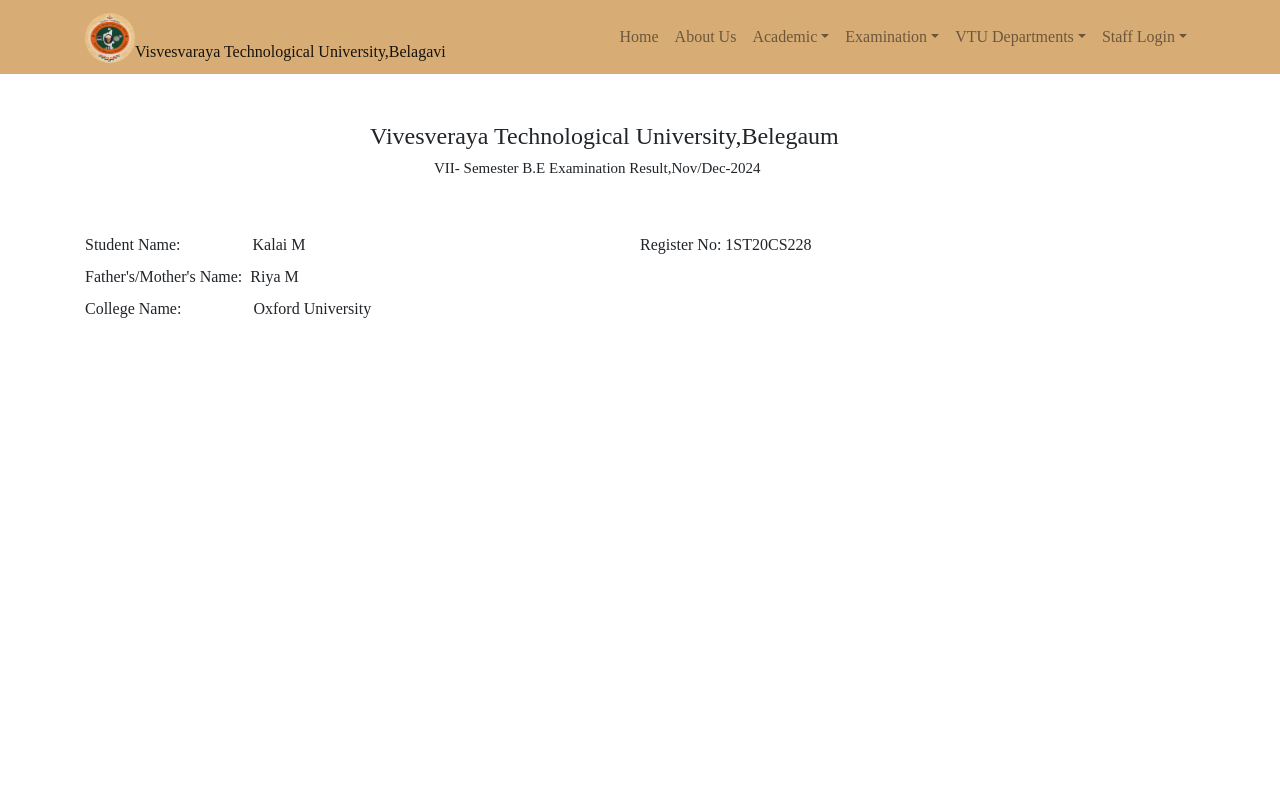
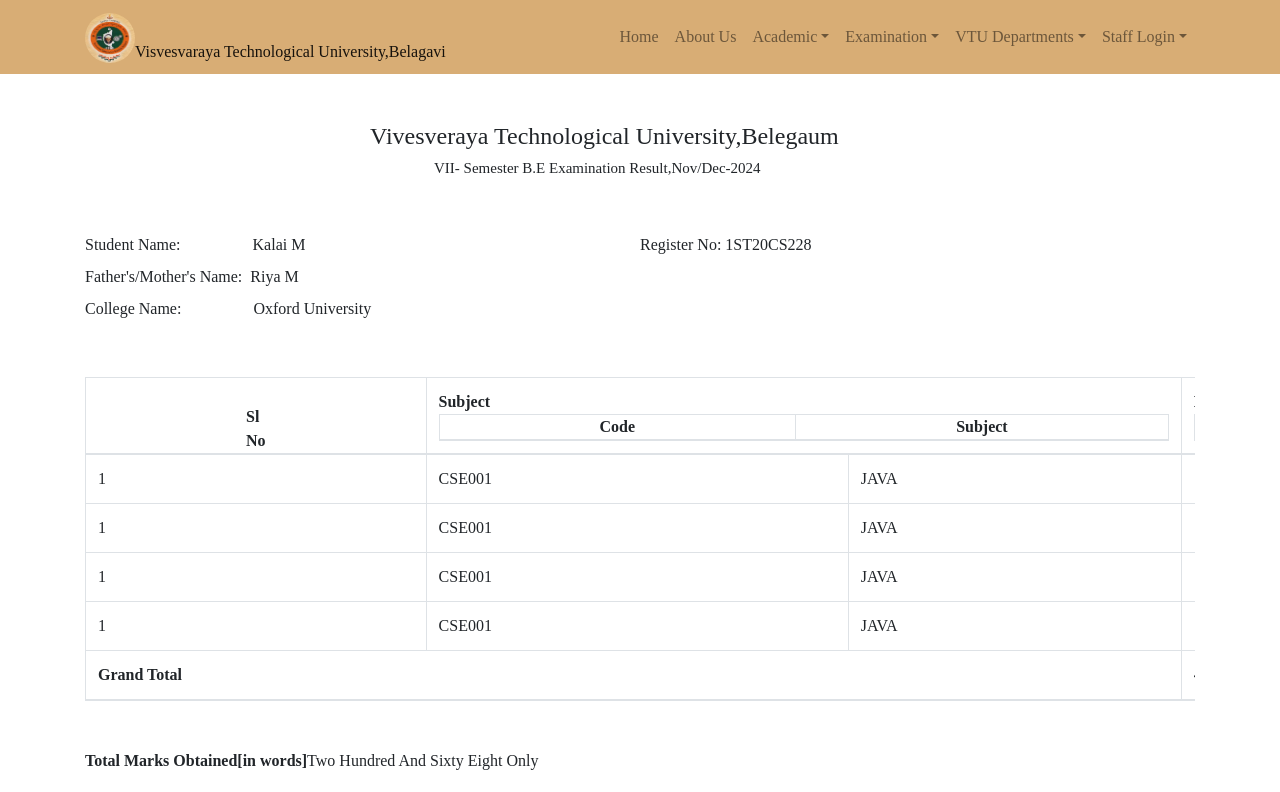
Before and after one commit to Deepan045/MY_VD_PJT, a React (Create React App) app: page /resultpage in a window 1280 px wide. Shown: the top 792 px of the page. Built offline with nearby package versions, Linux system fonts and the light colour scheme.

Commit message:
line changes

```diff
--- a/src/Screens/ResultPage.js
+++ b/src/Screens/ResultPage.js
@@ -1,5 +1,6 @@
 import React from "react";
 import{Row,Col,Form} from "react-bootstrap";
+import TableData from "./TableData";
 const ResultPage=()=>{
     return(
         <>
@@ -25,8 +26,10 @@
                    <Form.Label style={{float:'right'}}>Register No: 1ST20CS228</Form.Label>
 
                </Form.Group>
-             <Col sm={12} md={6}>
-             </Col>
+
+          </Row>
+          <Row>
+          <TableData></TableData>
           </Row>
         </>
     )
```
